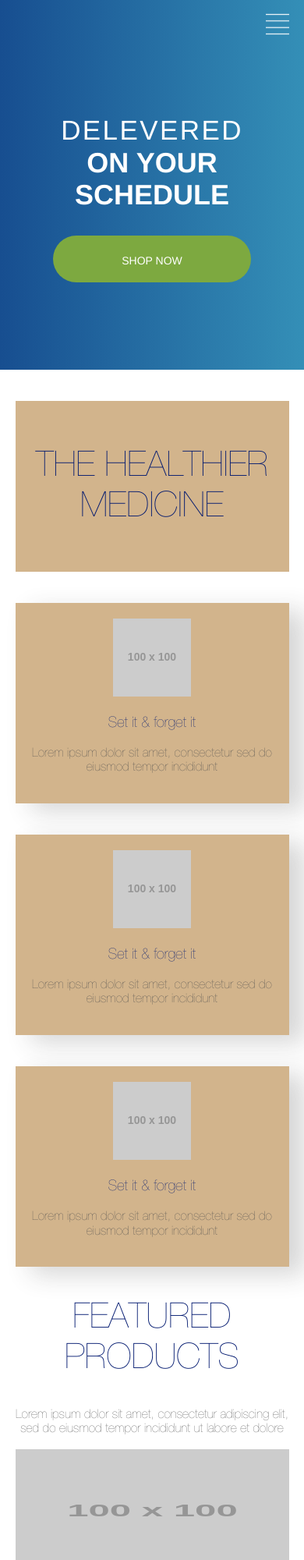
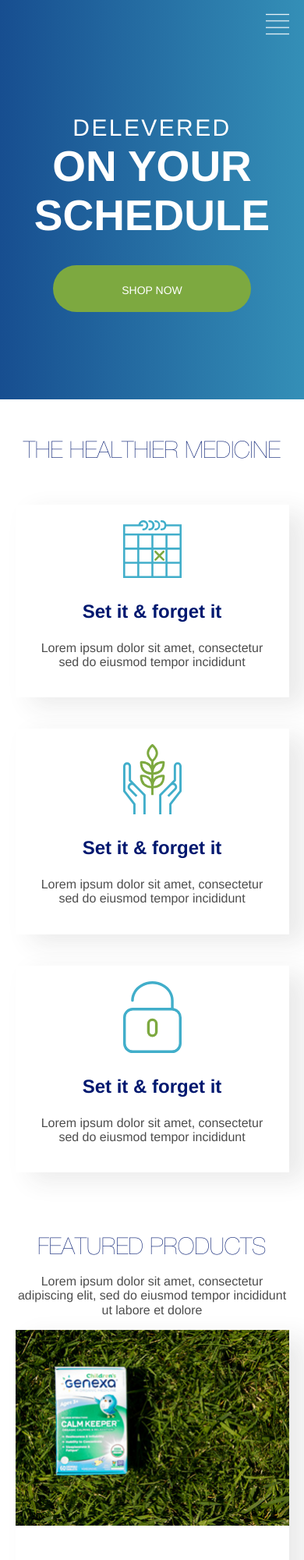
Before and after one commit to kcurbelo/gexena, a plain HTML site: page index.html in a window 390 px wide. Shown: the top 2000 px of the page at 78% size. Drawn offline with nearby package versions, Linux system fonts and the light colour scheme; placeholder pictures from the web are drawn by us; files whose address does not match are found by name.

Commit message:
Done with mobile styl

```diff
--- /dev/null
+++ b/css/_desktop.scss
@@ -0,0 +1,4 @@
+/* Medium Devices, Desktops */
+@media only screen and (min-width : 992px) {
+
+}
--- a/css/main.scss
+++ b/css/main.scss
@@ -1,10 +1,9 @@
-
-
 /* ************************ */
 /* Colors */
 /* ************************ */
 $primary-color: #00186F;
 $secondary-color: #4D4D4D;
+$accent-color: #7DA940;
 
 
 /* ************************ */
@@ -37,18 +36,33 @@
 	-moz-box-sizing: border-box;
 	box-sizing: border-box;
 }
-h1,
-h2,
-h3,
-h4 {
+h1, h2, h3, h4 {
 	color:$primary-color;
 	font-weight:400;
+}
+h1 {
+	@include fontSize(36px);
+}
+h2 {
+	@include fontSize(30px);
+}
+h3 {
+	@include fontSize(24px);
+}
+h4 {
+	@include fontSize(18px);
 }
 p {
 	color:$secondary-color;
 	font-size:1rem;
+	font-weight:300;
 }
 
+
+
+/* ************************ */
+/* button styles */
+/* ************************ */
 .btn {
 	border: 0;
 	background: none;
@@ -72,7 +86,7 @@
 }
 
 .btn-lg {
-	background-color:#7DA940;
+	background-color:$accent-color;
 	@include fontSize(14px);
 	height:60px;
 	padding: 1.45rem 5.5rem;
@@ -108,10 +122,6 @@
 }
 nav ul li {
 	list-style-type:none;
-	// display:inline-block;
-	// margin-right:2.25rem;
-	// margin-bottom:20px;
-	// border-bottom:1px solid #fff;
 	padding:10px 0;
 }
 
@@ -139,7 +149,7 @@
 	// padding: 12rem 0 14rem;
 }
 #home-title {
-	@include fontSize(36px);
+	@include fontSize(55px);
 	text-transform:uppercase;
 	margin:0;
 	font-weight:700;
@@ -147,7 +157,6 @@
 	color:#fff;
 }
 #home-sub-title {
-	@include fontSize(35px);
 	text-transform:uppercase;
 	margin:0;
 	color:#fff;
@@ -159,21 +168,23 @@
 /* 'The Healhier Medicine' section */
 /* ************************ */
 #healthier-title {
-	@include fontSize(45px);
-
+	margin:50px 0;
 }
 .card-horizontal {
-	background-color:tan;
 	text-align:center;
 	padding:20px;
 	margin:40px 0;
-	// box-shadow: 0 4px 8px 0 rgba(0, 0, 0, 0.2), 0 6px 20px 0 rgba(0, 0, 0, 0.19);
-
+}
+.card-horizontal h3 {
+	font-weight:700;
+}
+.card-horizontal img {
+	width:75px;
 }
 .box-shadow {
-	-webkit-box-shadow: 20px 10px 30px 0px rgba(50, 50, 50, 0.2);
-	-moz-box-shadow:    20px 10px 30px 0px rgba(50, 50, 50, 0.2);
-	box-shadow:         20px 10px 30px 0px rgba(50, 50, 50, 0.2);
+	-webkit-box-shadow: 20px 10px 30px 0px rgba(50, 50, 50, 0.1);
+	-moz-box-shadow:    20px 10px 30px 0px rgba(50, 50, 50, 0.1);
+	box-shadow:         20px 10px 30px 0px rgba(50, 50, 50, 0.1);
 }
 
 
@@ -183,19 +194,19 @@
 /* Featured Products Section */
 /* ************************ */
 #featured-title {
-	font-size:2.8125rem;
+	margin-bottom:0;
+	margin-top:5rem;
 }
 
 .card-img {
 	display:block;
 }
 .card-vertical {
-	background-color:salmon;
 	margin-bottom:40px;
 }
 .card-vertical img {
 	width:100%;
-	height:10rem;
+	// height:10rem;
 }
 .card-v-inner {
 	padding:1.5rem;
--- a/index.html
+++ b/index.html
@@ -48,27 +48,27 @@
 <!-- =================== -->
 <div class="content-wrapper">
 	<!-- Box-1 - top/left -->
-	<div class="card-horizontal">
+	<div >
 		<h2 id="healthier-title">THE HEALTHIER MEDICINE</h2>
 	</div>
 
 	<!-- Box-2 - top/right -->
 	<div class="card-horizontal box-shadow">
-		<img src="http://via.placeholder.com/100x100">
+		<img src="img/icon-calendar.svg">
 		<h3>Set it & forget it</h3>
 		<p>Lorem ipsum dolor sit amet, consectetur sed do eiusmod tempor incididunt</p>
 	</div>
 
 	<!-- Box-3 - bottom/left -->
 	<div class="card-horizontal box-shadow">
-		<img src="http://via.placeholder.com/100x100">
+		<img src="img/icon-wheat.svg">
 		<h3>Set it & forget it</h3>
 		<p>Lorem ipsum dolor sit amet, consectetur sed do eiusmod tempor incididunt</p>
 	</div>
 
 	<!-- Box-4 - bottom/right -->
 	<div class="card-horizontal box-shadow">
-		<img src="http://via.placeholder.com/100x100">
+		<img src="img/icon-unlocked.svg">
 		<h3>Set it & forget it</h3>
 		<p>Lorem ipsum dolor sit amet, consectetur sed do eiusmod tempor incididunt</p>
 	</div>
@@ -83,30 +83,30 @@
 	<p>Lorem ipsum dolor sit amet, consectetur adipiscing elit, sed do eiusmod tempor incididunt ut labore et dolore </p>
 
 	<!-- Box-1 -->
-	<div class="card-vertical">
-		<img src="http://via.placeholder.com/100x100" class="card-img">
+	<div class="card-vertical box-shadow">
+		<img src="img/prod-1.jpg" class="card-img">
 		<div class="card-v-inner">
-			<h3>Product 1</h3>
+			<h4>Product 1</h4>
 			<p>Lorem ipsum dolor sit amet,consecter dipiscing elit, seddo eiusmod tempor ncididunt utlabore et dolore magna aliqua. </p>
 			<a href="#" class="btn btn-sm gradient-main">Buy Now</a>
 		</div>
 	</div>
 
 	<!-- Box-2 -->
-	<div class="card-vertical">
-		<img src="http://via.placeholder.com/100x100" class="card-img">
+	<div class="card-vertical box-shadow">
+		<img src="img/prod-2.jpg" class="card-img">
 		<div class="card-v-inner">
-			<h3>Product 2</h3>
+			<h4>Product 2</h4>
 			<p>Lorem ipsum dolor sit amet,consecter dipiscing elit, seddo eiusmod tempor ncididunt utlabore et dolore magna aliqua. </p>
 			<a href="#" class="btn btn-sm gradient-main">Buy Now</a>
 		</div>
 	</div>
 
 	<!-- Box-3 -->
-	<div class="card-vertical">
-		<img src="http://via.placeholder.com/100x100" class="card-img">
+	<div class="card-vertical box-shadow">
+		<img src="img/prod-3.jpg" class="card-img">
 		<div class="card-v-inner">
-			<h3>Product 3</h3>
+			<h4>Product 3</h4>
 			<p>Lorem ipsum dolor sit amet,consecter dipiscing elit, seddo eiusmod tempor ncididunt utlabore et dolore magna aliqua. </p>
 			<a href="#" class="btn btn-sm gradient-main">Buy Now</a>
 		</div>
```
Also changed, not shown: css/main.css, img/icon-calendar.svg (added), img/icon-unlocked.svg (added), img/icon-wheat.svg (added), img/prod-1.jpg (added), img/prod-2.jpg (added), img/prod-3.jpg (added), 3 other files. Lines whose indentation alone changed are shown as unchanged.
